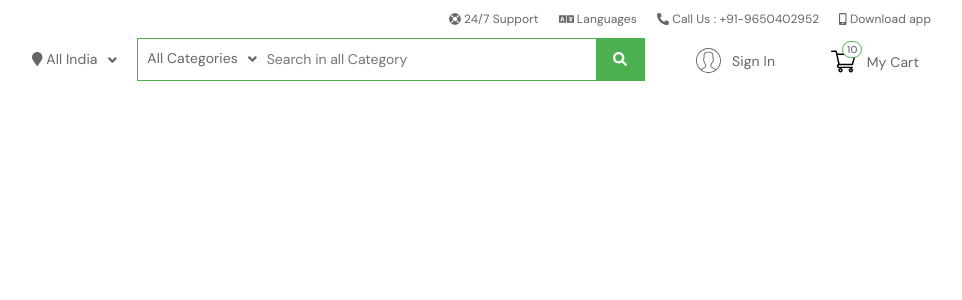
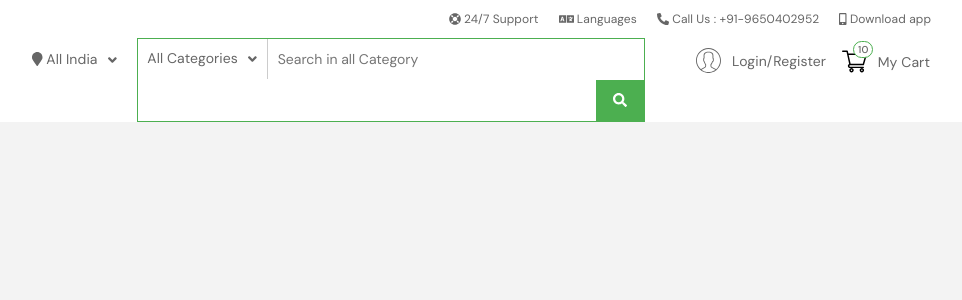
Before and after one commit to Vishi234/Vegies, an Angular app in the folder Product/App/: page / in a window 1280 px wide. Shown: the top 300 px of the page, without its empty margins (254-1216 px from the left). Built offline with nearby package versions, Linux system fonts and the light colour scheme.

Commit message:
Changes by Vishal

```diff
--- a/Product/App/src/app/app.component.html
+++ b/Product/App/src/app/app.component.html
@@ -66,7 +66,7 @@
                 <div class="headermenu">
                     <div class="hdrlogin pull-left dropdown">
                         <a href="javascript:void(0)" data-toggle="dropdown">
-                            <span>Sign In</span>
+                            <span>Login/Register</span>
                             <svg version="1.1" id="Capa_1" xmlns="http://www.w3.org/2000/svg"
                                 xmlns:xlink="http://www.w3.org/1999/xlink" x="0px" y="0px" viewBox="0 0 55 55"
                                 style="enable-background:new 0 0 55 55;" xml:space="preserve">
--- a/Product/App/src/app/app.component.scss
+++ b/Product/App/src/app/app.component.scss
@@ -1,6 +1,7 @@
 .top-bar {
   display: inline-block;
   width: 100%;
+  background: #fff;
 }
 .tagline {
   width: 100%;
@@ -21,6 +22,10 @@
 .trmenu > li > a:hover {
   color: #4caf50;
   text-decoration: underline;
+}
+.header {
+  background: #fff;
+
 }
 .searchbar {
   display: inline-block;
@@ -50,6 +55,7 @@
   padding: 9px;
   padding-right: 0px;
   cursor: pointer;
+  border-right: 1px solid #ccc;
 }
 .categorylist > span > svg {
   float: right;
@@ -57,7 +63,7 @@
 }
 .searchfield .custom-input {
   padding: 10px;
-  padding-left: 0px;
+  padding-left: 10px;
 }
 .searchbtn > a {
   padding: 10px 17px;
@@ -67,7 +73,8 @@
 }
 .hdrlogin > a {
   display: inline-block;
-  padding: 10px;
+  padding: 10px 0px;
+  padding-left: 10px;
   font-size: 14px;
   color: #666;
   border-radius: 10px 10px 0px 0px;
@@ -86,6 +93,10 @@
   background: #333;
   color: #fff;
 }
+.hdrlogin > a[aria-expanded="true"] svg
+{
+    fill: #fff;
+}
 // .hdrlogin > a:hover {
 //   background: #333;
 //   color: #fff;
@@ -101,7 +112,7 @@
   border: none;
   background: #333;
   color: #fff;
-  border-radius: 0px 4px 10px 10px;
+  border-radius: 0px 10px 10px 10px;
   width: 210px;
 }
 .hdrlogin .dropdown-item:hover {
@@ -151,7 +162,8 @@ hr {
 }
 .hdrcart > a {
   display: block;
-  padding: 11px;
+  padding: 11px 0px;
+  padding-right: 0px;
   font-size: 14px;
 }
 .hdrcart > a > svg {
--- a/Product/App/src/styles.scss
+++ b/Product/App/src/styles.scss
@@ -7,6 +7,7 @@ body {
     color: #666;
     font-size: 12px;
     letter-spacing: .1px;
+    background: #F3F3F3!important;
     overflow-x: hidden;
     background-attachment: fixed;
     overflow: hidden;
```
